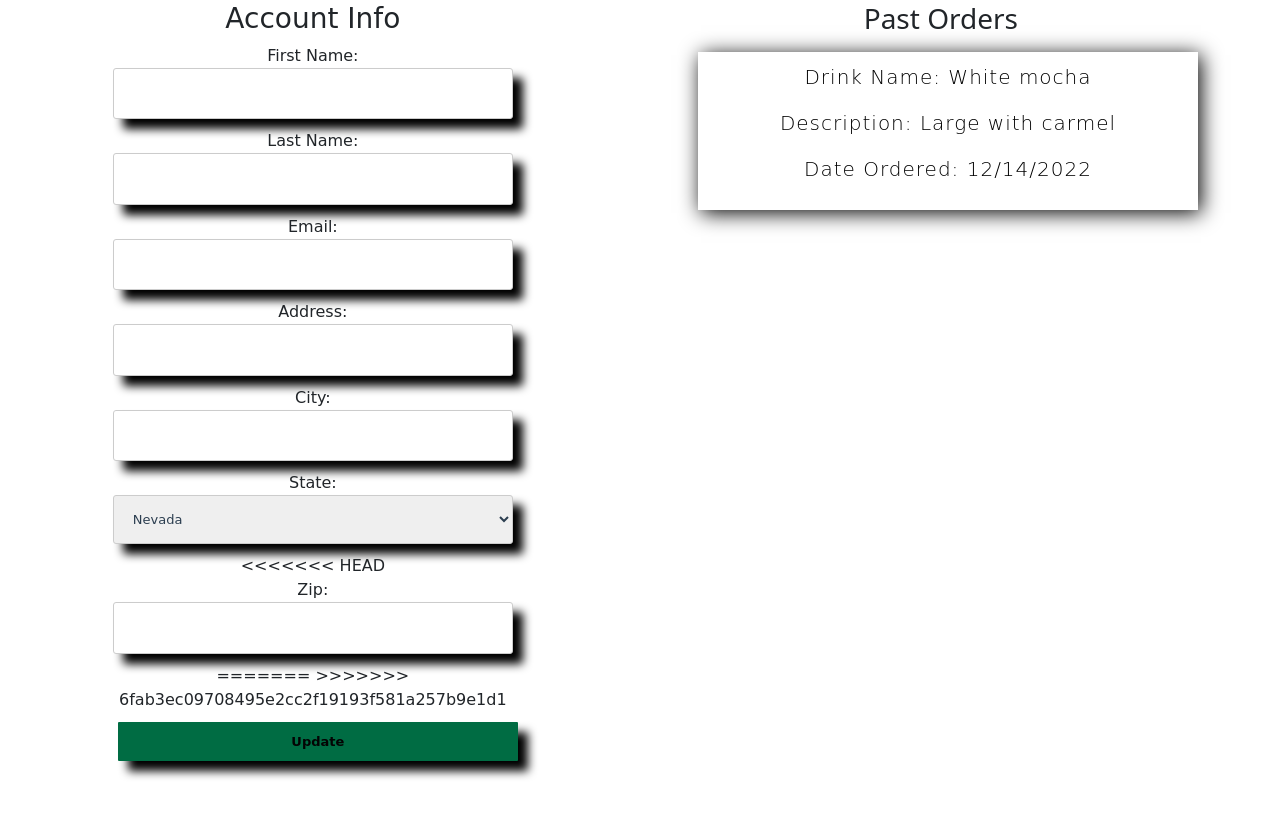
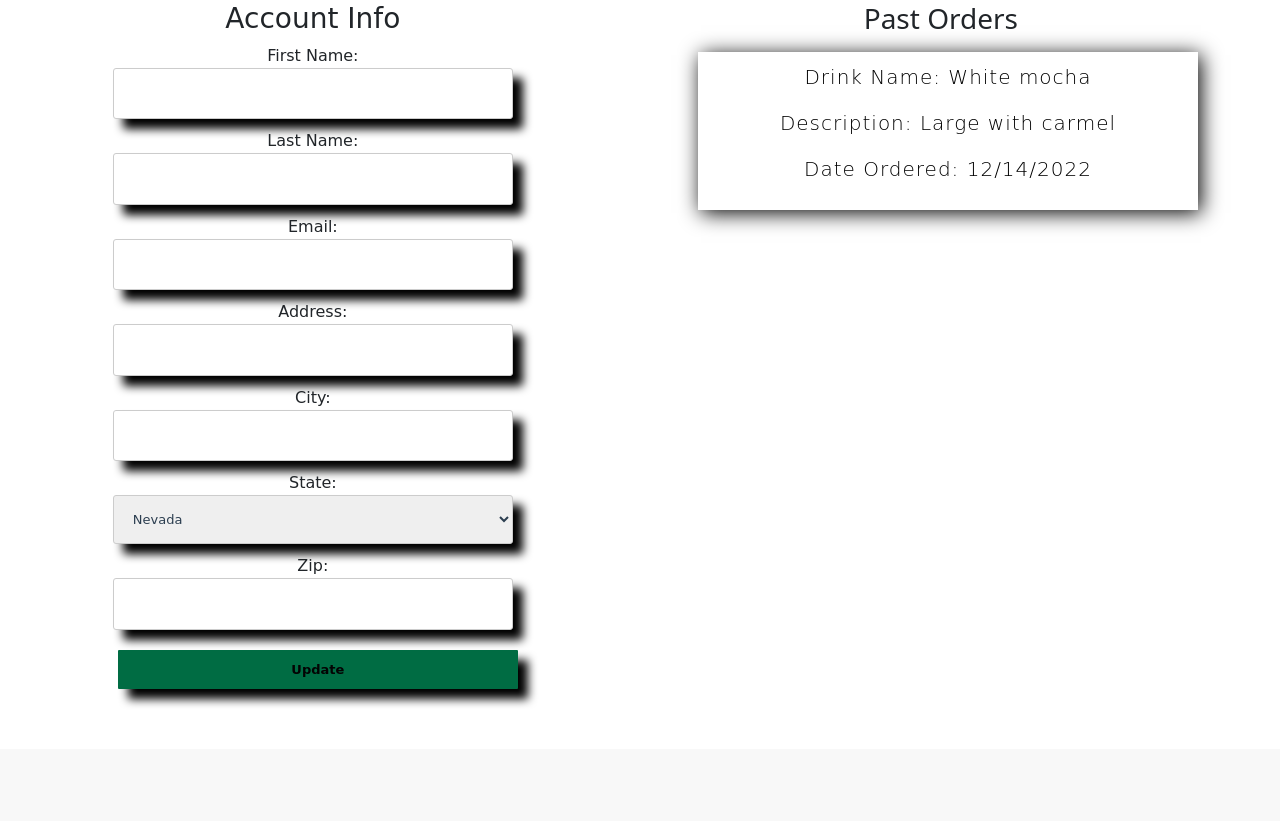
Before and after one commit to WilliamRDPerez/CoffeeApp, a Flask app: template flask_app/templates/account.html in a window 1280 px wide. Shown: the part 98-919 px from the top of the page. After the commit the page ends 804 px from the top, so only its background shows below. Run offline with Flask 2, Linux system fonts and the light colour scheme; the template is opened without the code that fills it, so the values that code supplies are empty; some web fonts are replaced.

Commit message:
fixed changes in account.html

```diff
--- a/flask_app/templates/account.html
+++ b/flask_app/templates/account.html
@@ -60,13 +60,11 @@
             <option>South Carolina</option>
             <option>(Whichever state Mariyln is from)</option>
         </select>
-<<<<<<< HEAD
+
         <br />
         <label for="zip">Zip:</label>
         <input type="number" name="zip" value="{{zip}}">
-=======
 
->>>>>>> 6fab3ec09708495e2cc2f19193f581a257b9e1d1
 
 
         <input type="submit" value="Update" class="action-button">
```
